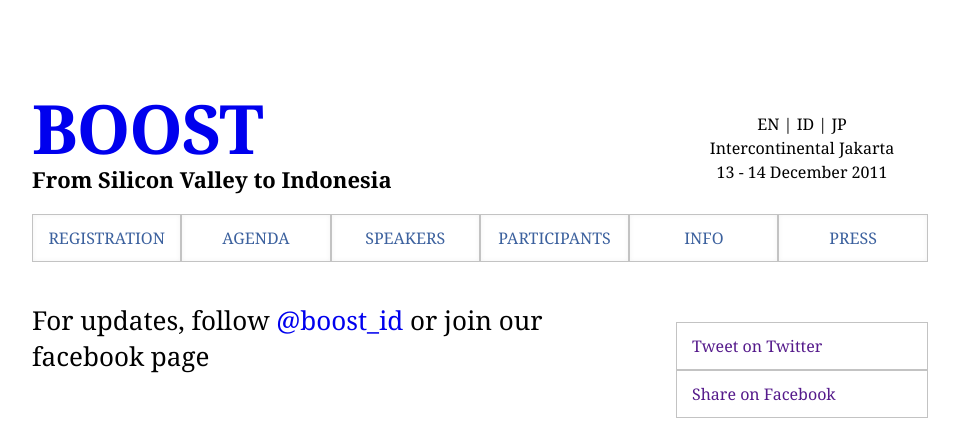
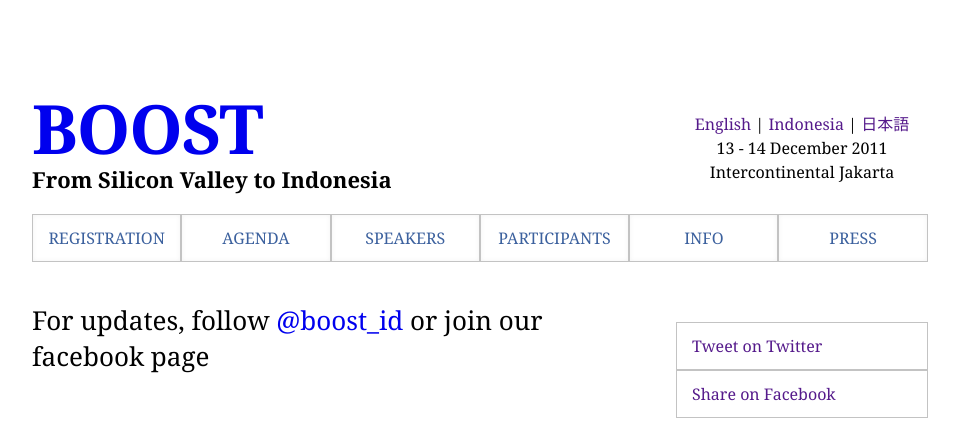
Before and after one commit to ariawan/boost, a plain HTML site: page index.html in a window 1280 px wide. Shown: the whole page, without its empty margins (160-1119 px from the left). Drawn offline with Linux system fonts and the light colour scheme; no server answers.

Commit message:
tweak lang selector layout

```diff
--- a/index.html
+++ b/index.html
@@ -15,9 +15,10 @@
 <body lang="en">
 	<header>
 		<aside>
-			<p align="center">EN | ID | JP</p>
+			<p align="center"><a href="">English</a> | <a href="">Indonesia</a> | <a href="">日本語</a></p>
+
+			<p align="center">13 - 14 December 2011</p>
 			<p align="center">Intercontinental Jakarta</p>
-			<p align="center">13 - 14 December 2011</p>
 		</aside>
 		<section id="logo">
 			<a href="#/"><h1>BOOST</h1></a>
```
